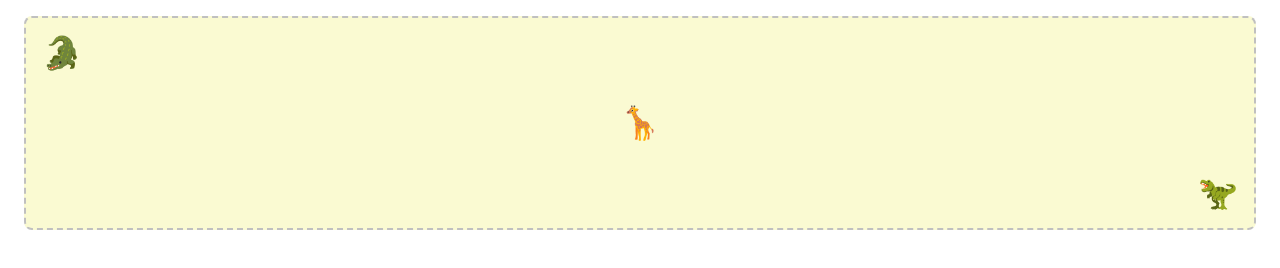
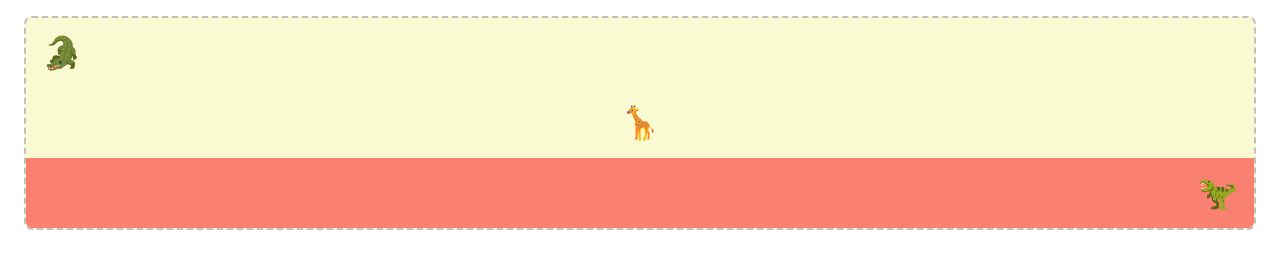
Before and after one commit to YannicWoywod/web-challenges, a website: page css-basics/css-basics_pseudo-park/index.html in a window 1280 px wide. In both pictures the pointer is over the element 640 px from the left and 193 px from the top of the page. Drawn offline with Linux system fonts and the light colour scheme.

Commit message:
change backgroundcolor dino on mouseover

```diff
--- a/css-basics/css-basics_pseudo-park/css/styles.css
+++ b/css-basics/css-basics_pseudo-park/css/styles.css
@@ -60,3 +60,6 @@
 .giraffe:hover {
   background-color: lightgreen;
 }
+.dino:hover {
+  background-color: salmon;
+}
```
